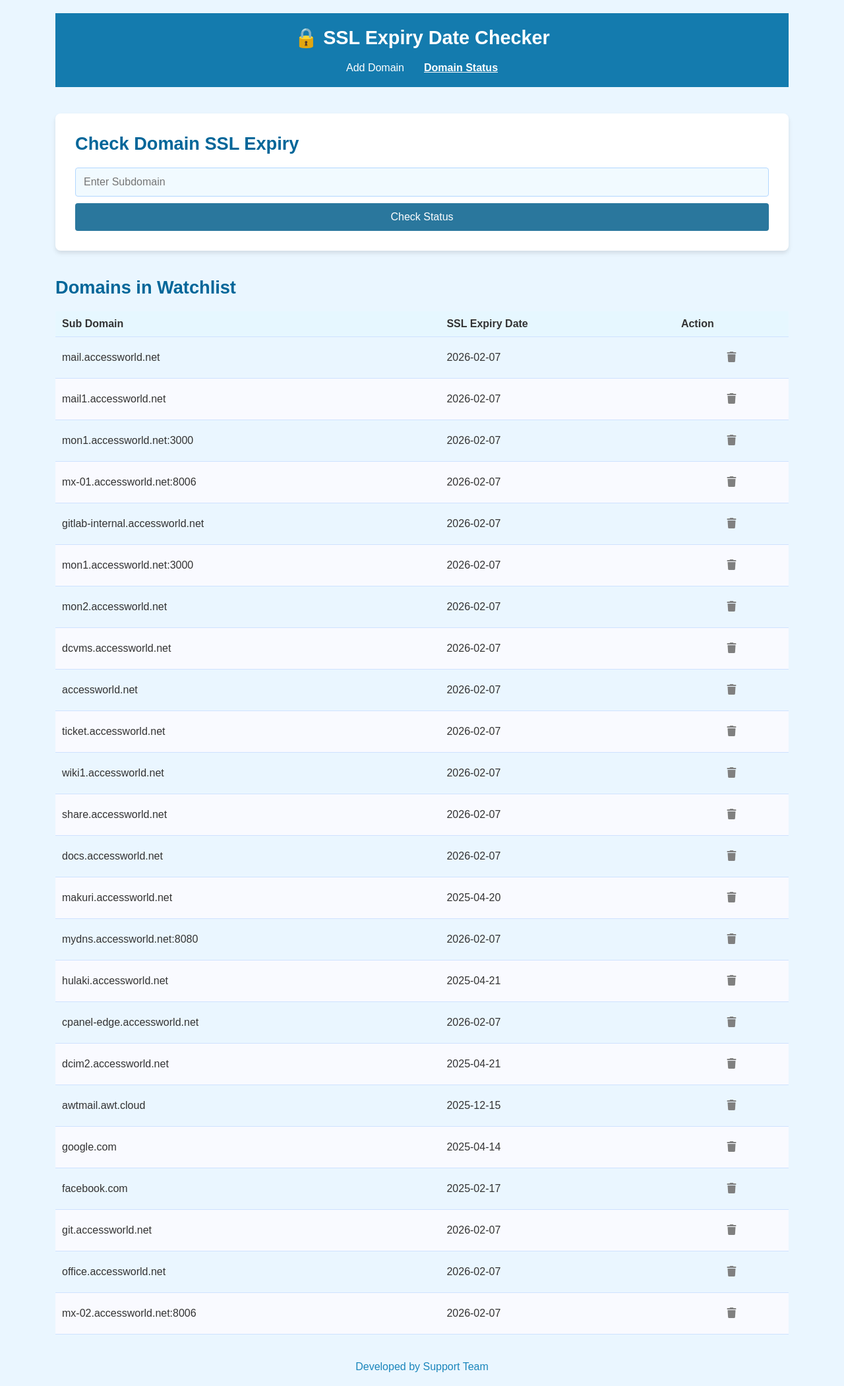
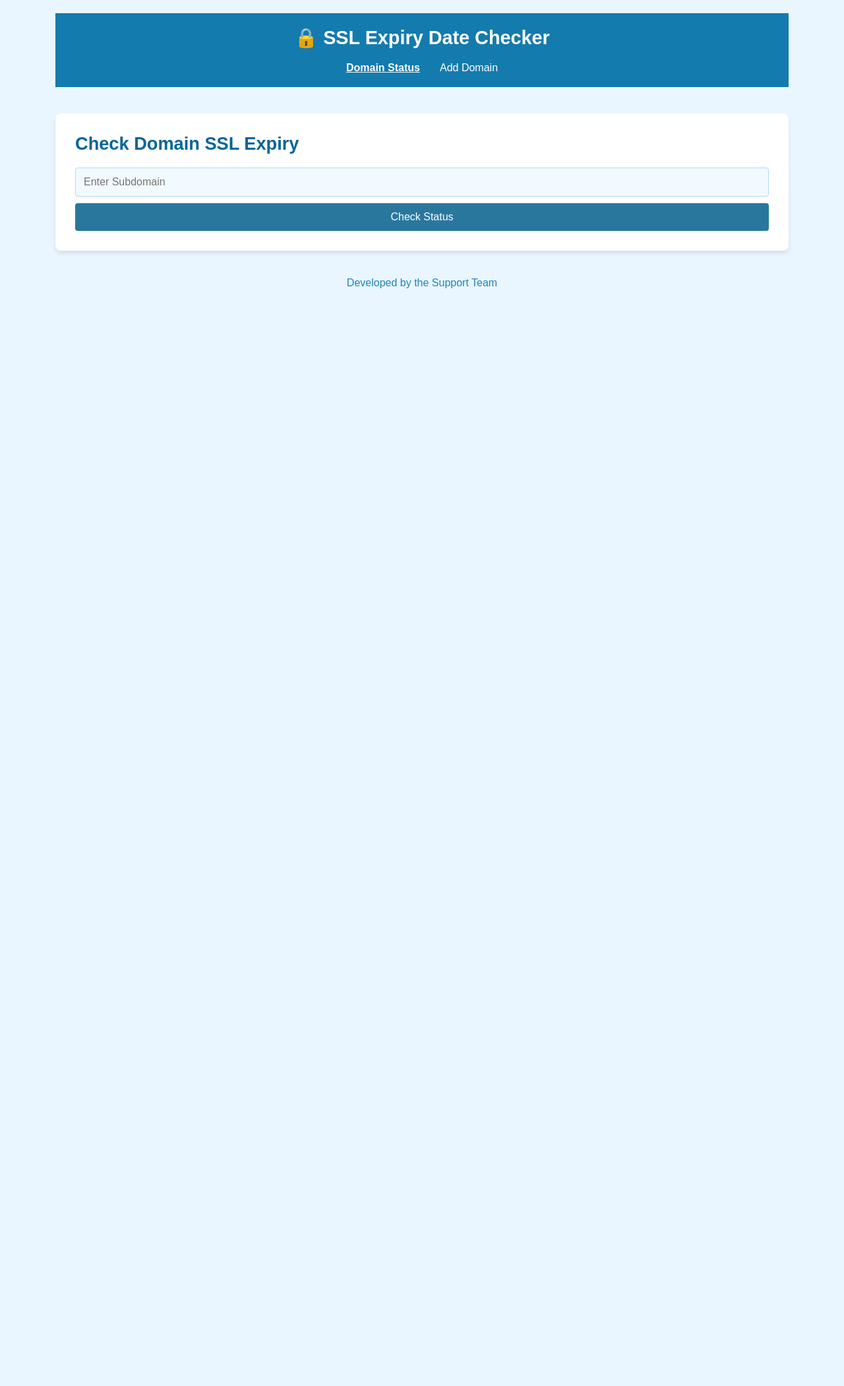
Before and after one commit to shuvechhya/SSL_new, a FastAPI app: page /domain-status in a window 1280 px wide. Shown: the whole page at 66% size. After the commit the page ends 437 px from the top, so only its background shows below. Run offline with FastAPI, Linux system fonts and the light colour scheme.

Commit message:
full completed

```diff
--- a/app.py
+++ b/app.py
@@ -2,12 +2,11 @@ import logging
 import os
 import pandas as pd
 from fastapi import FastAPI, HTTPException, Request, Form, Depends
-from fastapi.responses import HTMLResponse
+from fastapi.responses import HTMLResponse, RedirectResponse
 from fastapi.staticfiles import StaticFiles
 from fastapi.templating import Jinja2Templates
 from datetime import datetime
 import dns.resolver
-from fastapi.responses import RedirectResponse
 import socket
 import ssl
 import pytz
@@ -19,169 +18,174 @@ app = FastAPI()
 app.mount("/static", StaticFiles(directory="static"), name="static")
 templates = Jinja2Templates(directory="templates")
 
-
 excel_file_path = 'domains.csv'
 
+# Helper functions
+
+def read_csv():
+    """Reads CSV file and returns dataframe."""
+    if os.path.exists(excel_file_path):
+        return pd.read_csv(excel_file_path)
+    return pd.DataFrame(columns=['Sub Domains', 'SSL Expiry Date'])
+
+def write_csv(df: pd.DataFrame):
+    """Writes the dataframe to CSV."""
+    df.to_csv(excel_file_path, index=False)
+
+def domain_exists(df: pd.DataFrame, domain: str) -> bool:
+    """Checks if the domain already exists in the dataframe."""
+    return domain in df['Sub Domains'].values
+
 def check_a_record(domain_with_port: str) -> bool:
+    """Checks if A record exists for a domain."""
     try:
-        # Strip the port if it's included
         domain = domain_with_port.split(':')[0]
-        answers = dns.resolver.resolve(domain, 'A')
-        return bool(answers)
-    except dns.resolver.NoAnswer:
-        return False
-    except dns.resolver.NXDOMAIN:
+        dns.resolver.resolve(domain, 'A')
+        return True
+    except (dns.resolver.NoAnswer, dns.resolver.NXDOMAIN):
         return False
     except Exception as e:
-        print(f"DNS lookup error: {e}")
+        logging.error(f"DNS lookup error for {domain}: {e}")
         return False
 
-# Function to check SSL expiry date
 def get_ssl_expiry(domain_with_port: str) -> str:
+    """Gets the SSL expiry date for a domain."""
     domain_with_port = str(domain_with_port).strip()
-    if ":" in domain_with_port:
-        domain, port = domain_with_port.split(":")
-        port = int(port)
-    else:
-        domain, port = domain_with_port, 443
+    domain, port = domain_with_port.split(":") if ":" in domain_with_port else (domain_with_port, 443)
 
     try:
-        # Create SSL context
         ctx = ssl.create_default_context()
-        with socket.create_connection((domain, port), timeout=5) as sock:
+        with socket.create_connection((domain, int(port)), timeout=5) as sock:
             with ctx.wrap_socket(sock, server_hostname=domain) as ssock:
                 cert = ssock.getpeercert()
-                # Parse the 'notAfter' field from certificate
                 expiry_date = datetime.strptime(cert['notAfter'], "%b %d %H:%M:%S %Y %Z")
-
-                # Ensure the date is in UTC
                 expiry_date = pytz.utc.localize(expiry_date)
-
-                # Return the formatted date
                 return expiry_date.strftime("%Y-%m-%d")
     except Exception as e:
         logging.error(f"SSL expiry check failed for {domain}: {e}")
         return "Error: Could not retrieve SSL expiry"
 
+# Routes
 
-# Post route for adding a domain to the watchlist
+@app.get("/", response_class=HTMLResponse)
+async def index(request: Request):
+    """Display the homepage."""
+    return templates.TemplateResponse("domain_status.html", {"request": request})
+
+@app.get("/add-domain", response_class=HTMLResponse)
+async def add_domain_get(request: Request):
+    """Shows the add domain form with the current watchlist."""
+    try:
+        df = read_csv()
+        domain_data = df.to_dict('records') if not df.empty else []
+        return templates.TemplateResponse("add_domain.html", {
+            "request": request,
+            "domain_data": domain_data
+        })
+    except Exception as e:
+        logging.error(f"Error loading domain data: {e}")
+        return templates.TemplateResponse("add_domain.html", {
+            "request": request,
+            "error": f"Error loading domain data: {str(e)}",
+            "domain_data": []
+        })
+
 @app.post("/add-domain", response_class=HTMLResponse)
 async def add_domain_post(request: Request, domain: str = Form(...)):
+    """Adds a domain to the watchlist."""
     if not domain:
         return templates.TemplateResponse("add_domain.html", {
             "request": request,
-            "error": "Subdomain parameter is required"
+            "error": "Subdomain parameter is required",
         })
 
     subdomain = domain.strip()
 
-    # Check A record
     if not check_a_record(subdomain):
         return templates.TemplateResponse("add_domain.html", {
             "request": request,
-            "error": f"No A record found for {subdomain}. Cannot add to watchlist."
+            "error": f"No A record found for {subdomain}. Cannot add to watchlist.",
         })
 
     try:
-        if os.path.exists(excel_file_path):
-            df = pd.read_csv(excel_file_path)
-            if subdomain in df['Sub Domains'].values:
-                return templates.TemplateResponse("add_domain.html", {
-                    "request": request,
-                    "message": f"{subdomain} already exists in the watchlist"
-                })
-        else:
-            df = pd.DataFrame(columns=['Sub Domains', 'SSL Expiry Date'])
+        df = read_csv()  # Always read current CSV data
 
-        # Get SSL expiry date
+        if domain_exists(df, subdomain):
+            return templates.TemplateResponse("add_domain.html", {
+                "request": request,
+                "message": f"{subdomain} already exists in the watchlist",
+                "domain_data": df.to_dict('records')
+            })
+
         ssl_expiry_date = get_ssl_expiry(subdomain)
 
-        # Add new domain and SSL expiry date to the dataframe
         new_row = pd.DataFrame({'Sub Domains': [subdomain], 'SSL Expiry Date': [ssl_expiry_date]})
         df = pd.concat([df, new_row], ignore_index=True)
 
-        # Save updated data to CSV file
-        df.to_csv(excel_file_path, index=False)
+        write_csv(df)
 
         return templates.TemplateResponse("add_domain.html", {
             "request": request,
-            "message": f"{subdomain} added to the watchlist successfully with SSL expiry date: {ssl_expiry_date}!"
+            "message": f"{subdomain} added to the watchlist successfully with SSL expiry date: {ssl_expiry_date}!",
+            "domain_data": df.to_dict('records')
         })
 
     except Exception as e:
         logging.error(f"Error while adding domain {subdomain}: {e}")
+        df = read_csv()
         return templates.TemplateResponse("add_domain.html", {
             "request": request,
-            "error": f"Error: {str(e)}"
+            "error": f"Error: {str(e)}",
+            "domain_data": df.to_dict('records')
         })
 
-# GET route for the homepage
-@app.get("/", response_class=HTMLResponse)
-async def index(request: Request):
-    return templates.TemplateResponse("add_domain.html", {"request": request})
+@app.post("/delete-domain", response_class=HTMLResponse)
+async def delete_domain(request: Request, domain: str = Form(...)):
+    """Deletes a domain from the watchlist."""
+    try:
+        df = read_csv()
 
+        # Remove the domain from the dataframe
+        df = df[df['Sub Domains'] != domain]
 
-#this is for domain_status backend
+        # Write the updated data back to the CSV
+        write_csv(df)
+
+        # Return the updated page with the domain removed
+        return templates.TemplateResponse("add_domain.html", {
+            "request": request,
+            "message": f"Domain {domain} successfully removed from the watchlist.",
+            "domain_data": df.to_dict('records')
+        })
+
+    except Exception as e:
+        logging.error(f"Error while deleting domain {domain}: {e}")
+        return templates.TemplateResponse("add_domain.html", {
+            "request": request,
+            "error": f"Error: {str(e)}",
+            "domain_data": []
+        })
+
 @app.get("/domain-status", response_class=HTMLResponse)
 async def domain_status(request: Request, domain: str = None):
-    if not os.path.exists(excel_file_path):
+    """Display domain status and SSL expiry date."""
+    if not domain:
+        return templates.TemplateResponse("domain_status.html", {"request": request})
+
+    if not check_a_record(domain):
         return templates.TemplateResponse("domain_status.html", {
             "request": request,
-            "domain_data": [],
-            "error": "No domains found."
+            "error": f"No A record found for {domain}. Cannot retrieve SSL expiry date."
         })
 
-    try:
-        df = pd.read_csv(excel_file_path)
-        domain_data = df.to_dict(orient="records") if not df.empty else []
-    except Exception as e:
-        return templates.TemplateResponse("domain_status.html", {
-            "request": request,
-            "domain_data": [],
-            "error": f"Error reading CSV: {e}"
-        })
-
-    # If a domain is provided, find the specific domain's SSL expiry date
-    if domain:
-        result = df.loc[df['Sub Domains'] == domain]
-
-        if result.empty:
-            return templates.TemplateResponse("domain_status.html", {
-                "request": request,
-                "domain_data": domain_data,
-                "error": f"No data found for domain: {domain}"
-            })
-
-        expiry_date = result.iloc[0]['SSL Expiry Date']
-        return templates.TemplateResponse("domain_status.html", {
-            "request": request,
-            "domain_data": domain_data,
-            "domain": domain,
-            "ssl_expiry_date": expiry_date
-        })
+    ssl_expiry_date = get_ssl_expiry(domain)
 
     return templates.TemplateResponse("domain_status.html", {
         "request": request,
-        "domain_data": domain_data
+        "domain": domain,
+        "ssl_expiry_date": ssl_expiry_date,
+        "error": None
     })
-
-@app.post("/delete-domain")
-async def delete_domain(domain: str = Form(...)):
-    """Deletes a domain from the CSV file."""
-    if not os.path.exists(excel_file_path):
-        return RedirectResponse(url="/domain-status", status_code=303)
-
-    try:
-        df = pd.read_csv(excel_file_path)
-        updated_df = df[df["Sub Domains"] != domain]
-
-        updated_df.to_csv(excel_file_path, index=False)
-    except Exception as e:
-        return RedirectResponse(url=f"/domain-status?error=Failed to delete: {e}", status_code=303)
-
-    return RedirectResponse(url="/domain-status", status_code=303)
-
-
 
 if __name__ == "__main__":
     import uvicorn
--- a/domains.csv
+++ b/domains.csv
@@ -1,5 +1,4 @@
 Sub Domains,SSL Expiry Date
-mail.accessworld.net,2026-02-07
 mail1.accessworld.net,2026-02-07
 mon1.accessworld.net:3000,2026-02-07
 mx-01.accessworld.net:8006,2026-02-07
@@ -23,3 +22,4 @@ facebook.com,2025-02-17
 git.accessworld.net,2026-02-07
 office.accessworld.net,2026-02-07
 mx-02.accessworld.net:8006,2026-02-07
+smtp-01.accessworld.net:8006,2026-02-07
--- a/templates/domain_status.html
+++ b/templates/domain_status.html
@@ -1,20 +1,23 @@
 <!DOCTYPE html>
 <html lang="en">
+
 <head>
     <meta charset="UTF-8">
     <meta name="viewport" content="width=device-width, initial-scale=1.0">
     <title>Domain Status</title>
+    <link rel="icon" href="/static/images.png" type="image/x-icon">
     <link rel="stylesheet" href="/static/styles.css">
     <link rel="stylesheet" href="https://cdnjs.cloudflare.com/ajax/libs/font-awesome/6.4.0/css/all.min.css">
 </head>
+
 <body>
     <div class="container">
         <header>
             <h1>🔒 SSL Expiry Date Checker</h1>
             <nav>
                 <ul>
-                    <li><a href="/">Add Domain</a></li>
-                    <li><a href="/domain-status" class="active">Domain Status</a></li>
+                    <li><a href="/" class="active">Domain Status</a></li>
+                    <li><a href="/add-domain">Add Domain</a></li>
                 </ul>
             </nav>
         </header>
@@ -22,7 +25,7 @@
         <section class="form-section">
             <h2>Check Domain SSL Expiry</h2>
             <form id="check-status-form" action="/domain-status" method="GET">
-                <input type="text" id="status-subdomain" name="domain" placeholder="Enter Subdomain" required />
+                <input type="text" id="status-subdomain" name="domain" placeholder="Enter Subdomain" required aria-label="Enter the subdomain to check SSL expiry" />
                 <button type="submit">Check Status</button>
             </form>
         </section>
@@ -44,40 +47,10 @@
         </section>
         {% endif %}
 
-        {% if domain_data %}
-        <section class="domain-data-section">
-            <h2>Domains in Watchlist</h2>
-            <table id="domain-table">
-                <thead>
-                    <tr>
-                        <th>Sub Domain</th>
-                        <th>SSL Expiry Date</th>
-                        <th>Action</th> <!-- Added Delete Column -->
-                    </tr>
-                </thead>
-                <tbody>
-                    {% for domain in domain_data %}
-                    <tr>
-                        <td>{{ domain['Sub Domains'] }}</td>
-                        <td>{{ domain.get('SSL Expiry Date', 'N/A') }}</td>
-                        <td>
-                            <form action="/delete-domain" method="POST" style="display:inline;">
-                                <input type="hidden" name="domain" value="{{ domain['Sub Domains'] }}">
-                                <button type="submit" onclick="return confirm('Are you sure?')" style="border: none; background: none; cursor: pointer;">
-                                    <i class="fas fa-trash" style="color: grey;"></i>
-                                </button>
-                            </form>
-                        </td>
-                    </tr>
-                    {% endfor %}
-                </tbody>
-            </table>
-        </section>
-        {% endif %}
-
         <footer>
-            <p>Developed by Support Team</p>
+            <p>Developed by the Support Team</p>
         </footer>
     </div>
 </body>
+
 </html>
```
Also changed, not shown: templates/add_domain.html (+50 -3 lines), static/images.png (added).
